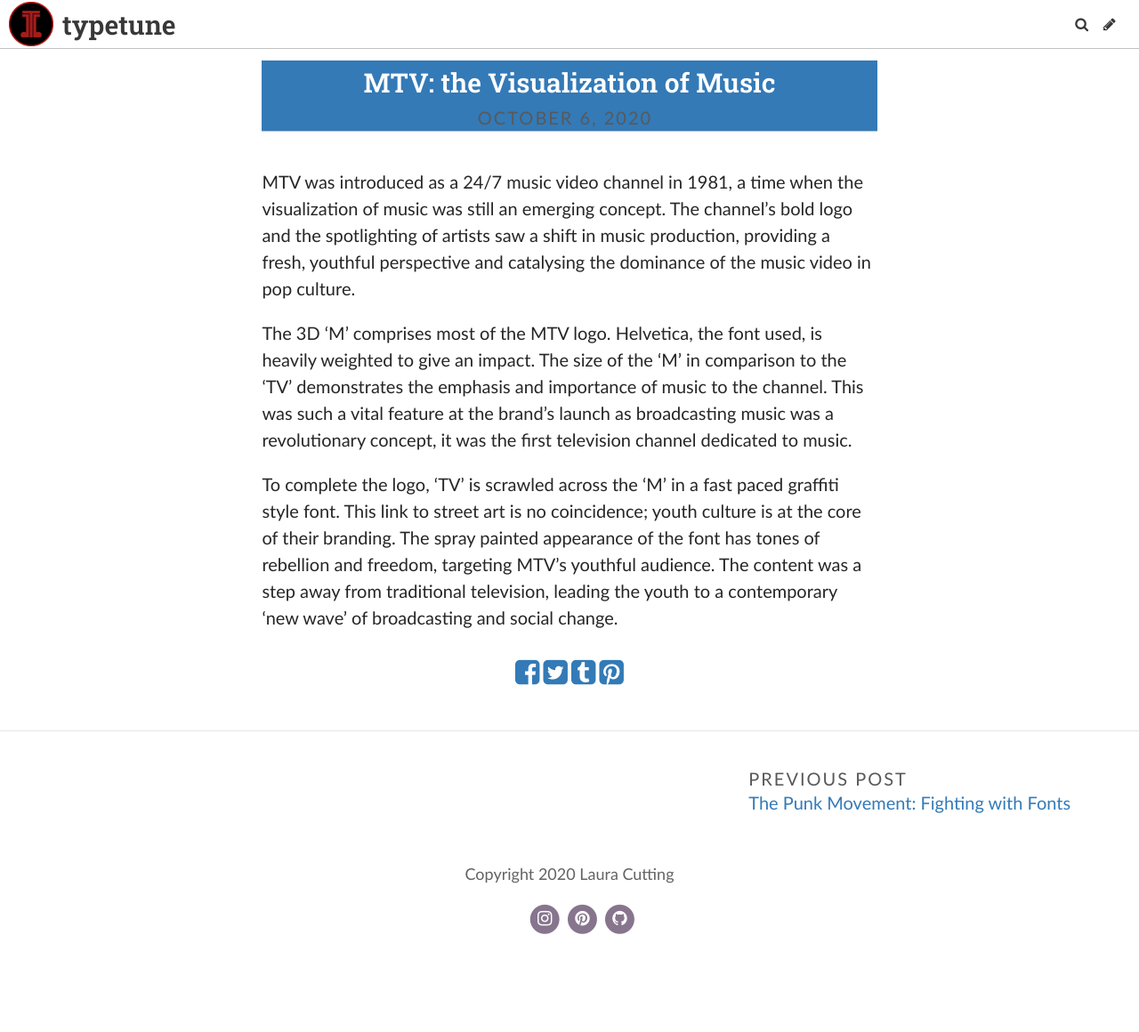
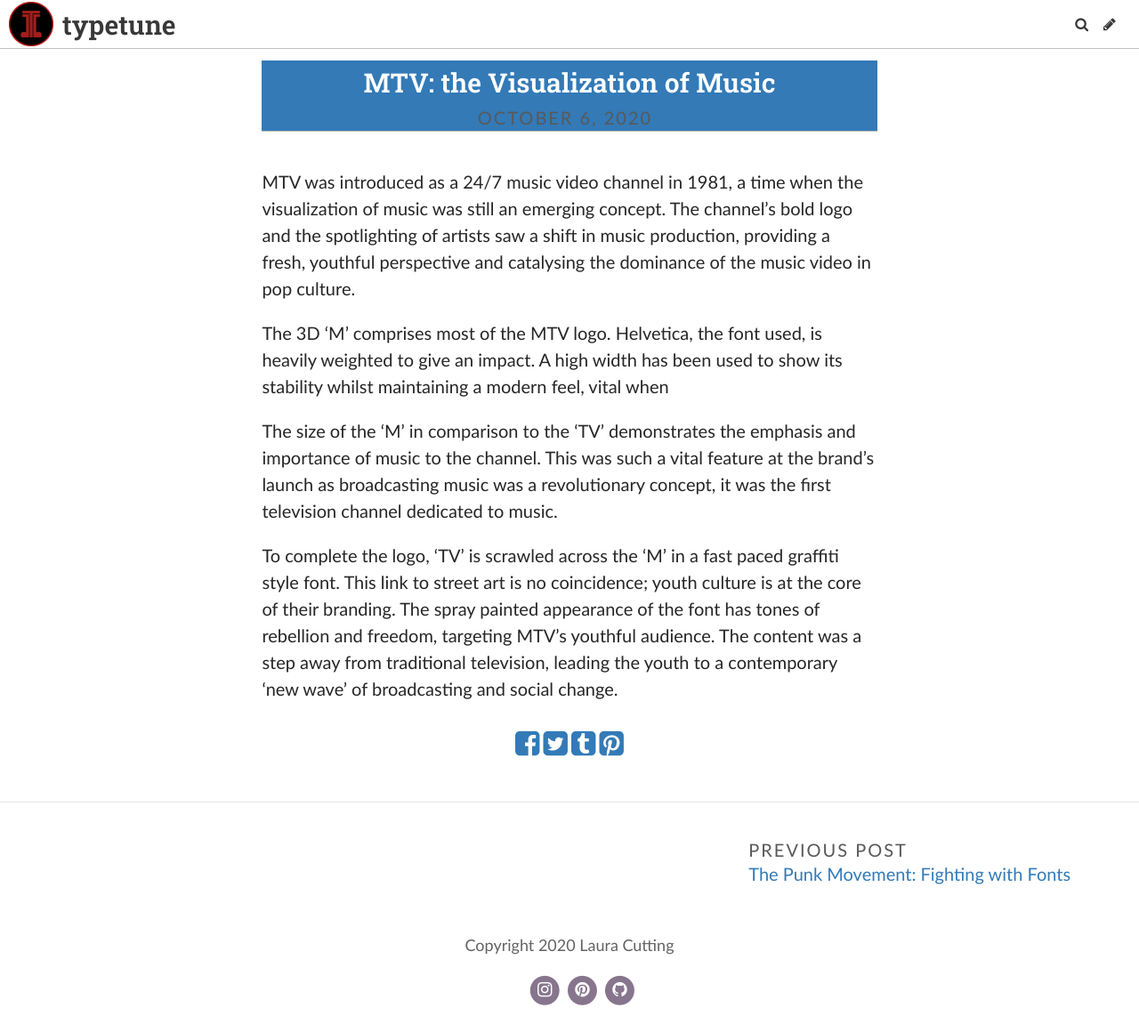
Before and after one commit to lauracutting/typetune, a Jekyll site: the page built from _posts/2020-10-06-mtv-the-visualization-of-music.md, in a window 1280 px wide and 1160 px high. Shown: the whole window at 89% size. Built offline with Jekyll 4.4.1, drawn with Linux system fonts in a browser that asks for light colours; some web fonts are replaced.

Commit message:
Update Post “2020-10-06-mtv-the-visualization-of-music”

```diff
--- a/_posts/2020-10-06-mtv-the-visualization-of-music.md
+++ b/_posts/2020-10-06-mtv-the-visualization-of-music.md
@@ -6,8 +6,8 @@
 ---
 MTV was introduced as a 24/7 music video channel in 1981, a time when the visualization of music was still an emerging concept. The channel’s bold logo and the spotlighting of artists saw a shift in music production, providing a fresh, youthful perspective and catalysing the dominance of the music video in pop culture.
 
-The 3D 'M' comprises most of the MTV logo. Helvetica, the font used, is heavily weighted to give an impact. The size of the 'M' in comparison to the 'TV' demonstrates the emphasis and importance of music to the channel. This was such a vital feature at the brand's launch as broadcasting music was a revolutionary concept, it was the first television channel dedicated to music.
+The 3D 'M' comprises most of the MTV logo. Helvetica, the font used, is heavily weighted to give an impact. A high width has been used to show its stability whilst maintaining a modern feel, vital when
 
-
+The size of the 'M' in comparison to the 'TV' demonstrates the emphasis and importance of music to the channel. This was such a vital feature at the brand's launch as broadcasting music was a revolutionary concept, it was the first television channel dedicated to music.
 
 To complete the logo, 'TV' is scrawled across the 'M' in a fast paced graffiti style font. This link to street art is no coincidence; youth culture is at the core of their branding. The spray painted appearance of the font has tones of rebellion and freedom, targeting MTV's youthful audience. The content was a step away from traditional television, leading the youth to a contemporary 'new wave' of broadcasting and social change.
```
